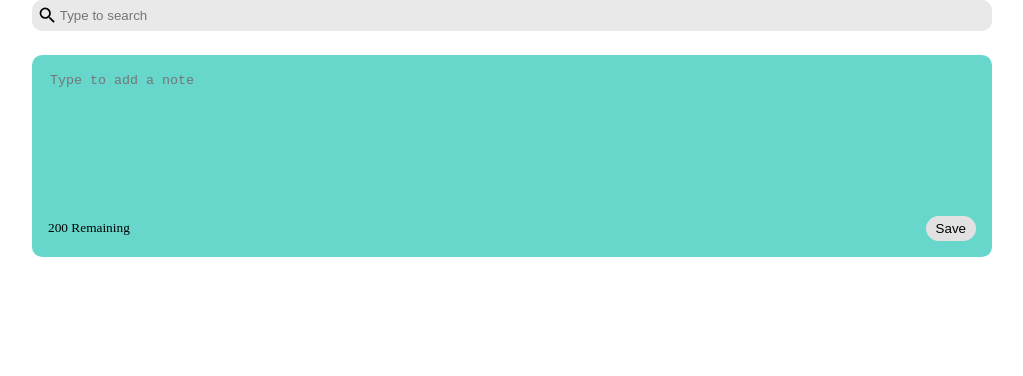
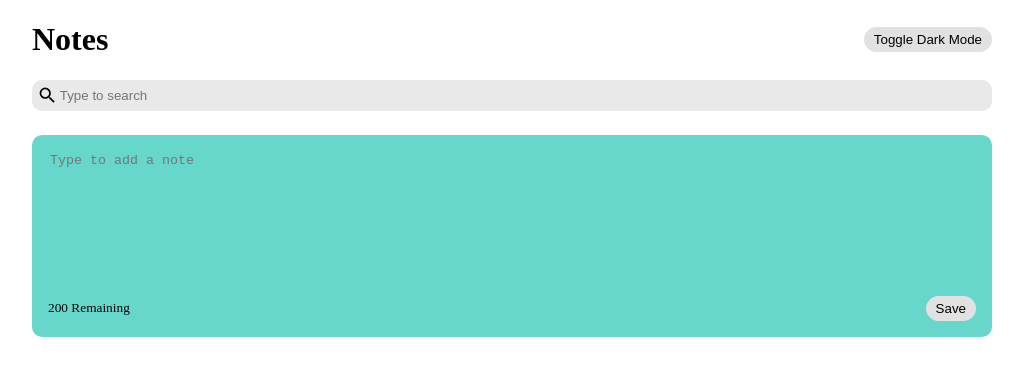
Before and after one commit to Zack1808/note-app, a React (Create React App) app: page / in a window 1280 px wide. Shown: the top 376 px of the page, without its empty margins (128-1151 px from the left). Built offline with nearby package versions, Linux system fonts and the light colour scheme.

Commit message:
Created and styled the Header component

```diff
--- a/src/components/App.js
+++ b/src/components/App.js
@@ -7,6 +7,7 @@ import '../css/App.css';
 // Improting the costume made components
 import NotesList from './NotesList';
 import Search from './Search';
+import Header from './Header';
 
 // Creating the App component
 const App = () =>{
@@ -32,6 +33,7 @@ const App = () =>{
 
     return(
         <div className="container">
+            <Header />
             <Search search={search} setSearch={setSearch} />
             <NotesList notes={notes.filter(note => note.text.toLowerCase().includes(search.toLowerCase()))} handleAddNote={addNote} handleDeleteNote={deleteNote} />
         </div>
--- /dev/null
+++ b/src/components/Header.js
@@ -0,0 +1,16 @@
+import React from 'react';
+
+// Importing the style file
+import '../css/Header.css';
+
+// Creating the Header component
+const Header = () => {
+    return (
+        <div className="header">
+            <h1>Notes</h1>
+            <button className='save'>Toggle Dark Mode</button>
+        </div>
+    )
+}
+
+export default Header;
--- /dev/null
+++ b/src/css/Header.css
@@ -0,0 +1,13 @@
+.header {
+    display: flex;
+    align-items: center;
+    justify-content: space-between;
+}
+
+.dark-mode {
+    background-color: #000;
+}
+
+.dark-mode h1 {
+    color: #fff;
+}
```
